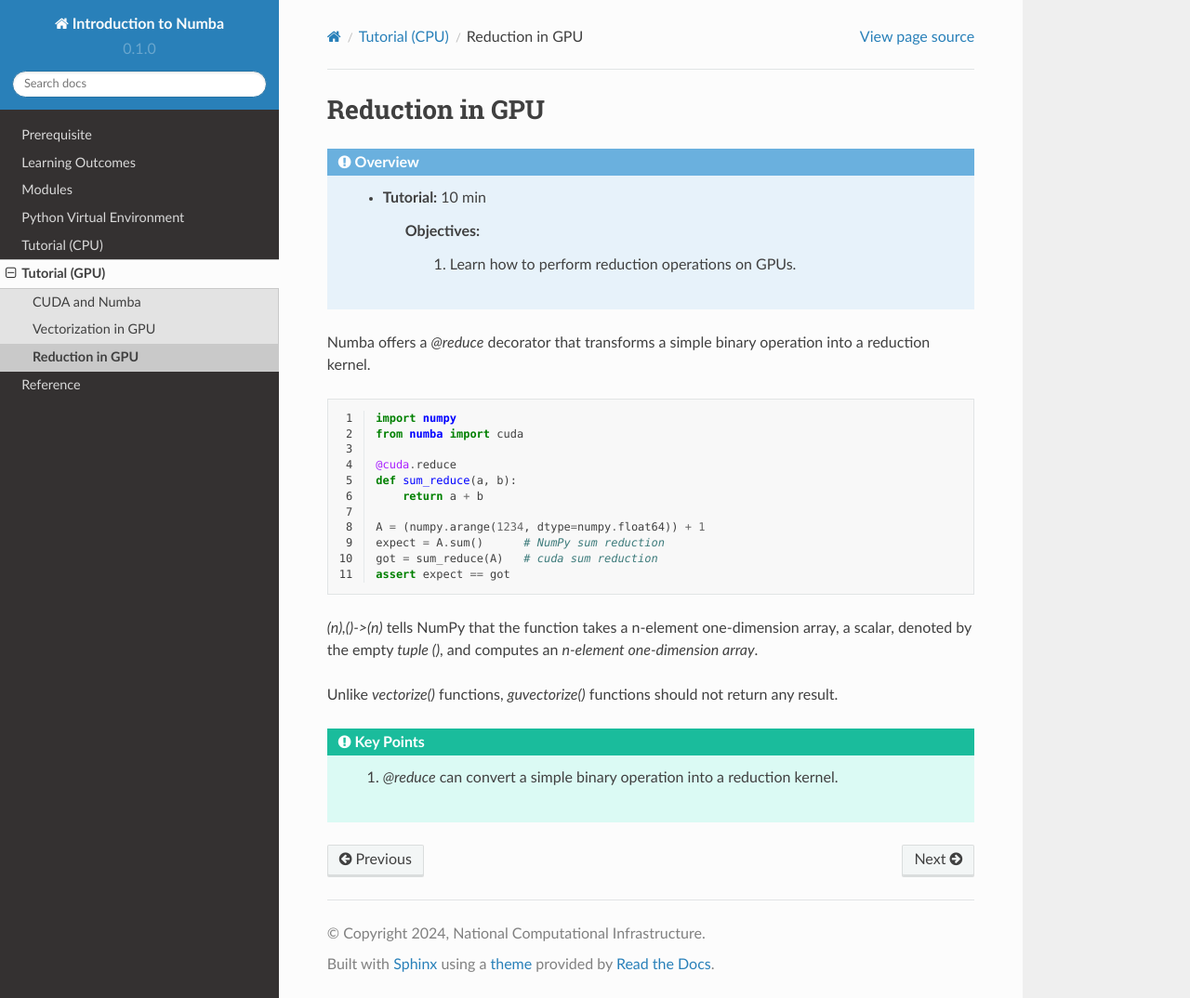
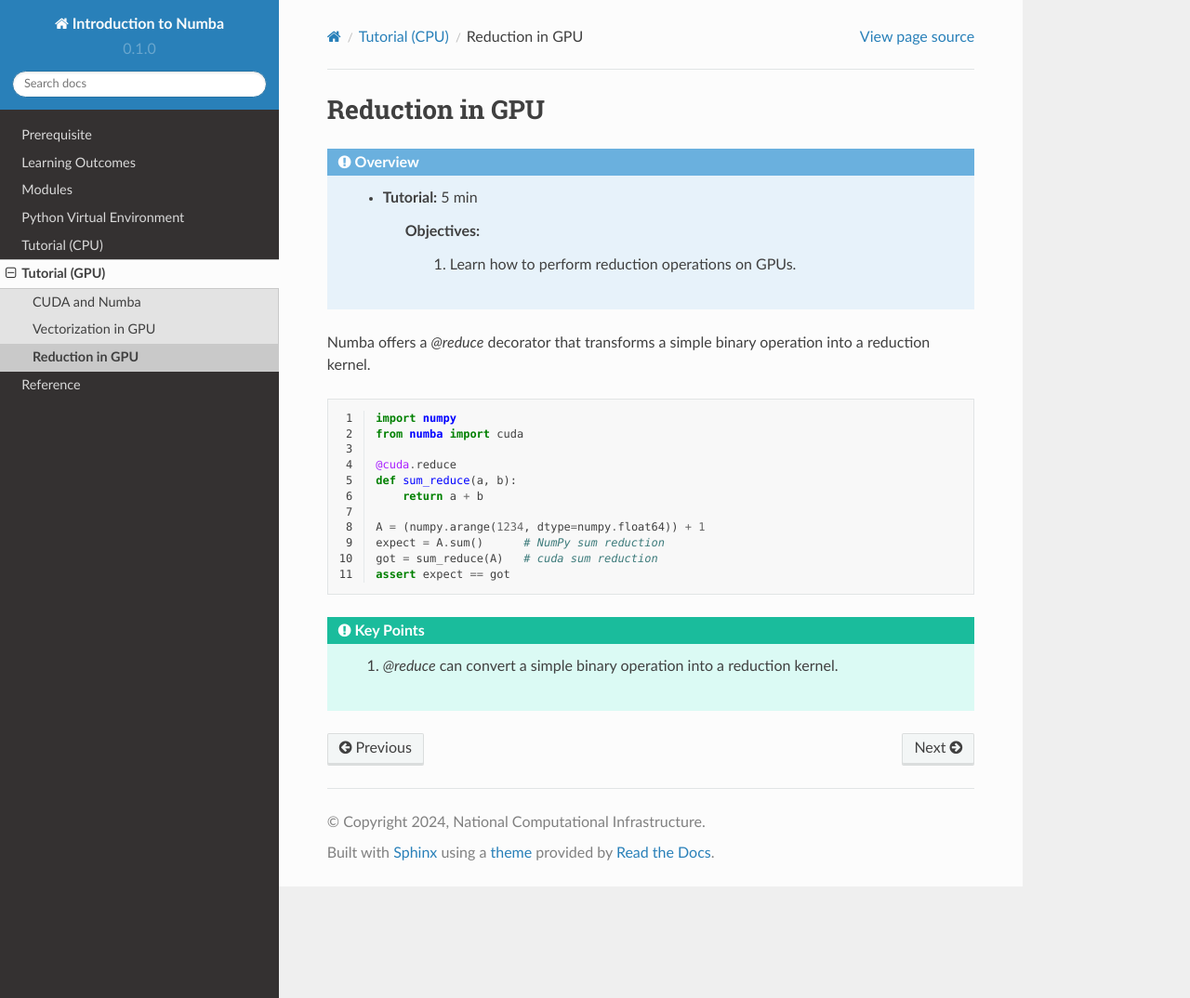
Before and after one commit to josephjohnjj/intro-to-numba, a Sphinx documentation site: the page built from docs/source/tutorial/GPU/gpu_reduction.rst, in a window 1280 px wide and 1074 px high. Shown: the whole window at 93% size. Built offline with Sphinx 7.4.7 and the Read the Docs theme 2.0.0, drawn with Linux system fonts in a browser that asks for light colours; pages that are not in the unit, such as notebooks, are missing from menus.

Commit message:
GPU reduction

```diff
--- a/docs/source/tutorial/GPU/gpu_reduction.rst
+++ b/docs/source/tutorial/GPU/gpu_reduction.rst
@@ -4,7 +4,7 @@
 .. admonition:: Overview
    :class: Overview
 
-    * **Tutorial:** 10 min
+    * **Tutorial:** 5 min
 
         **Objectives:**
             #. Learn how to perform reduction operations on GPUs.
@@ -27,10 +27,7 @@
     got = sum_reduce(A)   # cuda sum reduction
     assert expect == got
 
-*(n),()->(n)* tells NumPy that the function takes a n-element one-dimension array, a scalar, denoted
-by the empty *tuple ()*, and computes an *n-element one-dimension array*.
 
-Unlike *vectorize()* functions, *guvectorize()* functions should not return any result.
 
 .. admonition:: Key Points
    :class: hint
```
